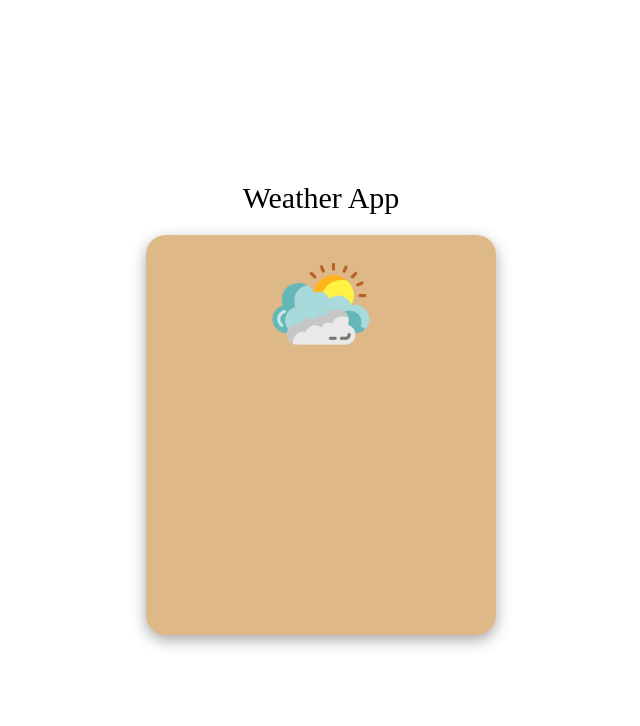
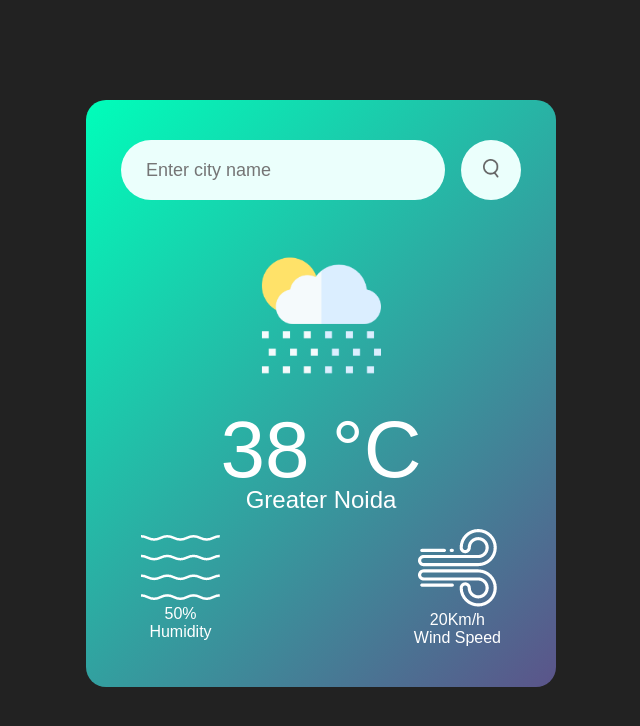
Before and after one commit to suryanshrai1/Weather-Web-App, a plain HTML site: page index.html in a window 1280 px wide. Shown: the whole page, without its empty margins (319-959 px from the left). Drawn offline with Linux system fonts and the light colour scheme.

Commit message:
Changes in HTML,CSS to improve the UI

```diff
--- a/index.html
+++ b/index.html
@@ -1,25 +1,52 @@
 <!DOCTYPE html>
 <html lang="en">
+
 <head>
     <meta charset="UTF-8">
     <meta name="viewport" content="width=device-width, initial-scale=1.0">
     <title>Weather App</title>
     <link rel="stylesheet" href="styles.css">
 </head>
+
 <body>
-    <div class = "mainContainer">
-        <div class="container">
-            <div class="header">
-                <div>Weather App</div>
+    <div class="card">
+        <div class="search">
+            <input type="text" placeholder="Enter city name" spellcheck="false">
+            <button><img src="images/search.png" alt=""></button>
+
+        </div>
+
+        <div class="weather">
+            <img src="images/rain.png" alt="" class="weather-icon">
+            <h1 class="temp">38 °C</h1>
+            <h2 class="city">Greater Noida</h2>
+
+            <div class="details">
+                <div class="col">
+                    <img src="images/humidity.png" alt="">
+                    <div>
+                        <p class="humidity">50%</p>
+                        <p>Humidity</p>
+
+                    </div>
+                </div>
+
+                <div class="col">
+                    <img src="images/wind.png" alt="">
+                    <div>
+                        <p class="wind">20Km/h</p>
+                        <p>Wind Speed</p>
+
+                    </div>
+                </div>
+
+
             </div>
 
-            <div class="box">
-                <div class="picContainer">
-                    <img src="images\cloud.png" alt="cloud logo">
-                </div>
-            </div>
         </div>
 
     </div>
+
 </body>
+
 </html>
--- a/styles.css
+++ b/styles.css
@@ -1,40 +1,74 @@
-.box{
-    width: 350px;
-    height: 400px;
-    background-color:burlywood;
-    border-radius: 20px;
-    box-shadow: rgba(0, 0, 0, 0.35) 0px 5px 15px;
+*{
+    margin: 0;
+    padding: 0;
+    font-family: 'Poppins', sans-serif;
+    box-sizing: border-box;
 }
 
-.mainContainer{
+body{
+    background-color: #222;
+}
+.card{
+    width: 90%;
+    max-width: 470px;
+    background: linear-gradient(135deg, #00feba, #5b548a);
+    color: #fff;
+    margin: 100px auto 0;
+    border-radius: 20px;
+    padding: 40px 35px;
+    text-align: center;
+}
+.search{
+    width: 100%;
     display: flex;
-    justify-content: center;
     align-items: center;
-    height: 100vh;
+    justify-content: space-between;
+}
+.search input{
+    border: 0;
+    outline: 0;
+    background :#ebfffc;
+    color: #555;
+    padding: 10px 25px;
+    height: 60px;
+    border-radius: 30px;
+    flex: 1;
+    margin-right: 16px;
+    font-size: 18px;
+}
+.search button{
+    border: 0;
+    outline: 0;
+    background: #ebfffc;
+    border-radius: 50%;
+    width: 60px;
+    height: 60px;
+    cursor: pointer;
+}
+
+.search button img{
+    width: 16px;
+}
+
+.weather-icon{
+    width: 170px;
+    margin-top: 30px;
 
 }
-.header{
-    display: flex;
-    justify-content: center;
-    font-size: 20px;
+.weather h1{
+    font-size:  80px;
+    font-weight: 500;
 }
-
-.header div{
-    font-size: 30px;
-}
-
-.container{
-    display: flex;
-    gap: 20px;
-    flex-direction: column;
+.weather h2{
+    font-size: 45;
+    font-weight: 400;
+    margin-top: -10px;
 
 }
-.picContainer{
+.details{
     display: flex;
-    justify-content: center;
-    margin-top: 20px;
+    align-items: center;
+    justify-content: space-between;
+    padding: 0 20px;
+    margin-top: 15px;
 }
-.picContainer img{
-    height: 100px;
-
-}
```
Also changed, not shown: images/clear.png (added), images/cloud.png (deleted), images/clouds.png (added), images/drizzle.png (added), images/humidity.png (added), images/mist.png (added), images/rain.png (added), images/search.png (added), images/snow.png (added), images/wind.png (added).
